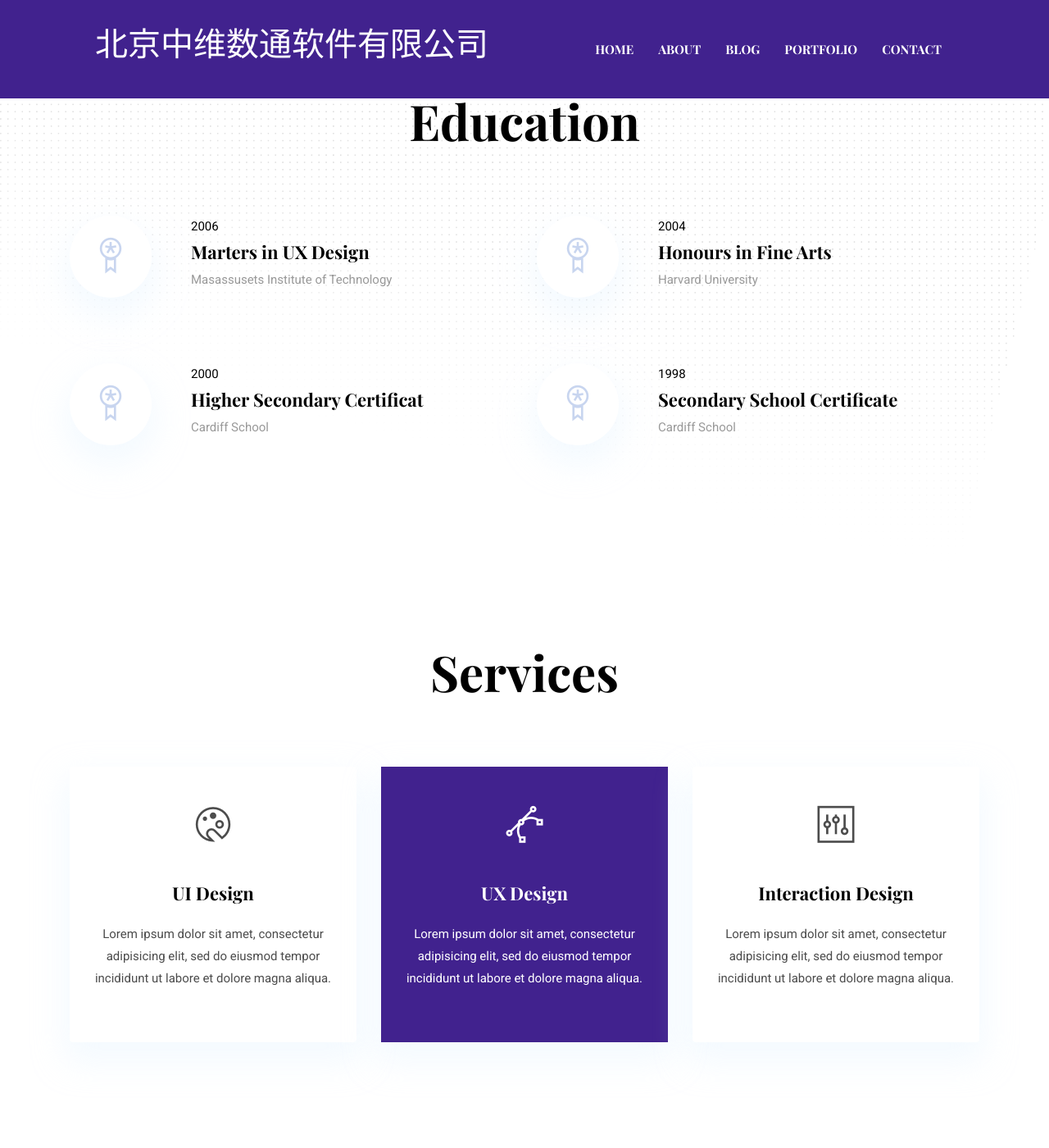
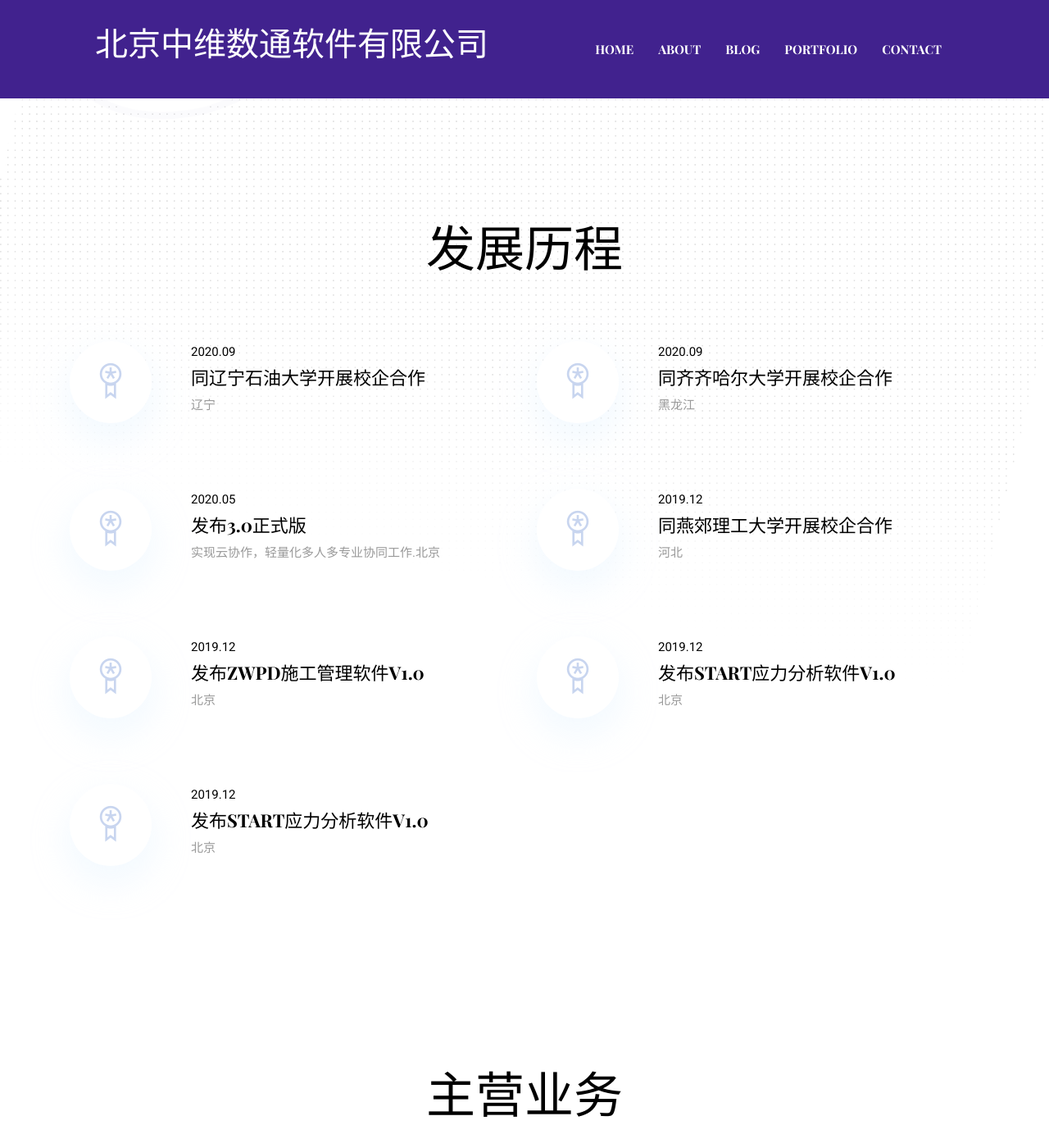
Before and after one commit to zwpim/zwpim.github.io, a Jekyll site: the page built from index.html, in a window 1280 px wide and 1400 px high, scrolled down 2393 px. Shown: the whole window at 82% size. Built offline with Jekyll 4.4.1, drawn with Linux system fonts in a browser that asks for light colours; some of the changed text lies outside the part shown.

Commit message:
Update settings.yml

```diff
--- a/_data/settings.yml
+++ b/_data/settings.yml
@@ -38,7 +38,7 @@ disqus-identifier: # Add your shortname for Disqus Comment. For example mr-brown
 # Hero Section
 
 hero:
-  hero-title: <b>ZWPD 3.0</b> <br/> <font size="-2">全生命周期三维解决方案</font> <br/> <font size="-2">设计 施工 交付 运维 的一体化平台</font> <br/> <font size="-2">数据级多专业协同</font> <br/> <font size="-2">高效  易用</font>
+  hero-title: <b>ZWPD 3.0</b> <br/> <font size="-1">全生命周期三维解决方案</font> <br/> <font size="-1">设计 施工 交付 运维 的一体化平台</font> <br/> <font size="-1">数据级多专业协同</font> <br/> <font size="-1">高效  易用</font>
 
 social:
 # - {icon: "ti-facebook", link: "#"}
@@ -52,10 +52,10 @@ social:
 
 # About Section
 blurb:
-  Lorem ipsum dolor sit amet, consectetur adipisicing elit, sed do eiusmod tempor incididunt ut labore et dolore magna aliqua. Ut enim ad minim veniam, quis nostrud exercitation ullamco laboris nisi ut aliquip ex ea commodo consequat. Duis aute irure dolor in reprehenderit in voluptate velit esse cillum dolore eu fugiat nulla pariatur.
+   <font size="+1">北京中维数通软件有限公司</font> <br/> 成立于2011年10月24日。 我们用匠人精神打造优质产品、提炼金牌品质，为客户提供软件及全方位细节服务。 我们所打主要产品ZWPD-V2.0系列及V3.0系列。
 
 blurb-btn-link: '/about'
-blurb-btn-name: know more
+blurb-btn-name: 了解更多
 
 
 # About Page
@@ -93,56 +93,60 @@ team:
 #-------------------------------
 # Skills Section
 
-skills-title: Skills
+skills-title: 行业覆盖
 skills:
-- {name: Web Design, color: '#fdb157', value: '90%'}
-- {name: Logo Design, color: '#9473e6', value: '60%'}
-- {name: After Effects, color: '#bdecf6', value: '80%'}
-- {name: Web App, color: '#ffbcaa', value: '70%'}
+- {name: 石油, color: '#fdb157', value: '90%'}
+- {name: 化工, color: '#9473e6', value: '90%'}
+- {name: 电力, color: '#bdecf6', value: '50%'}
+- {name: 冶金, color: '#ffbcaa', value: '70%'}
+- {name: 建筑, color: '#AAFFC3', value: '70%'}
 
 
 #-------------------------------
 # Exprerience Section
 
-experience-title: Experience
+experience-title: 产品系列
 experience:
-- {name: Junior UX Designer, icon: 'icon-1.png', date: 'Jan 2007 - Feb 2009', organization: 'WEBEX'}
-- {name: UX & UI Designer, icon: 'icon-2.png', date: 'Mar 2009 - Aug 2014', organization: 'AUGMEDIX'}
-- {name: Senior UI Designer, icon: 'icon-3.png', date: 'Sep 2014 - Present', organization: 'THEMEFISHER'}
+- {name: ZWPD3.0, icon: 'icon-1.png', date: '2020年5月 - 至今', organization: '最新版本 3.6.2'}
+- {name: ZWPD2.0, icon: 'icon-2.png', date: '2019年8月 - 至今', organization: '最新版本 2.10.3'}
+- {name: ZWPD1.0, icon: 'icon-3.png', date: '2016年5月 - 2019年8月', organization: '最新岸本 1.2'}
 
 
 #-------------------------------
 # Education Section
 
-education-title: Education
+education-title: 发展历程
 education:
-- {name: Marters in UX Design, date: '2006', organization: 'Masassusets Institute of Technology'}
-- {name: Honours in Fine Arts, date: '2004', organization: 'Harvard University'}
-- {name: Higher Secondary Certificat, date: '2000', organization: 'Cardiff School'}
-- {name: Secondary School Certificate, date: '1998', organization: 'Cardiff School'}
+- {name: 同辽宁石油大学开展校企合作, date: '2020.09', organization: '辽宁'}
+- {name: 同齐齐哈尔大学开展校企合作, date: '2020.09', organization: '黑龙江'}
+- {name: 发布3.0正式版, date: '2020.05', organization: '实现云协作，轻量化多人多专业协同工作.北京'}
+- {name: 同燕郊理工大学开展校企合作, date: '2019.12', organization: '河北'}
+- {name: 发布ZWPD施工管理软件V1.0, date: '2019.12', organization: '北京'}
+- {name: 发布START应力分析软件V1.0, date: '2019.12', organization: '北京'}
+- {name: 发布START应力分析软件V1.0, date: '2019.12', organization: '北京'}
 
 
 #-------------------------------
 # Services Section
 
-services-title: Services
+services-title: 主营业务
 services:
 - {
-    name: UI Design,
+    name: 软件研发,
     icon: ti-palette,
-    description: 'Lorem ipsum dolor sit amet, consectetur adipisicing elit, sed do eiusmod tempor incididunt ut labore et dolore magna aliqua.',
+    description: '30人专业研发团队，专注工业软件研发。',
     active: # Add true to select section
   }
 - {
-    name: UX Design,
+    name: 工程设计,
     icon: ti-vector,
-    description: 'Lorem ipsum dolor sit amet, consectetur adipisicing elit, sed do eiusmod tempor incididunt ut labore et dolore magna aliqua.',
+    description: '15位工程师，专注石油化工、建筑、电力设计。',
     active: true # Add true to select section
   }
 - {
-    name: Interaction Design,
+    name: 技术支持,
     icon: ti-panel,
-    description: 'Lorem ipsum dolor sit amet, consectetur adipisicing elit, sed do eiusmod tempor incididunt ut labore et dolore magna aliqua.',
+    description: '20位专业技术服务人员，提供最优质的售前、售后及培训服务。',
     active: # Add true to select section
   }
 
```
